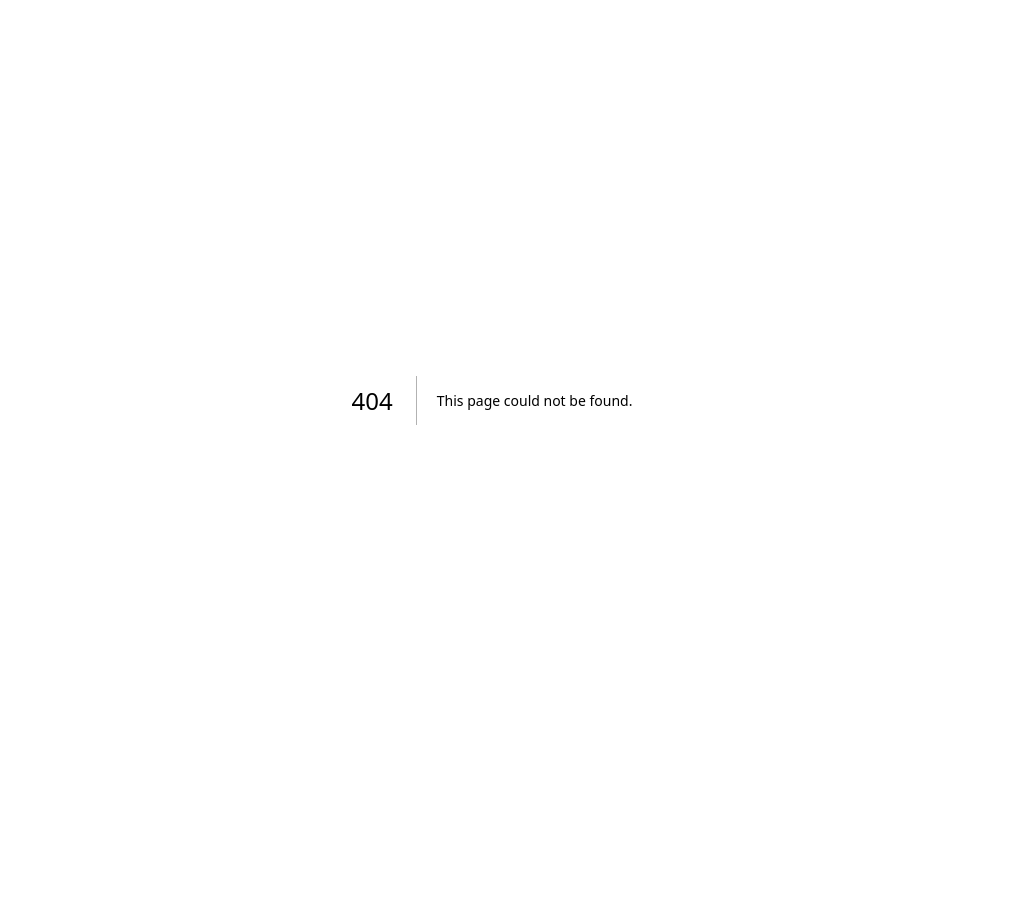
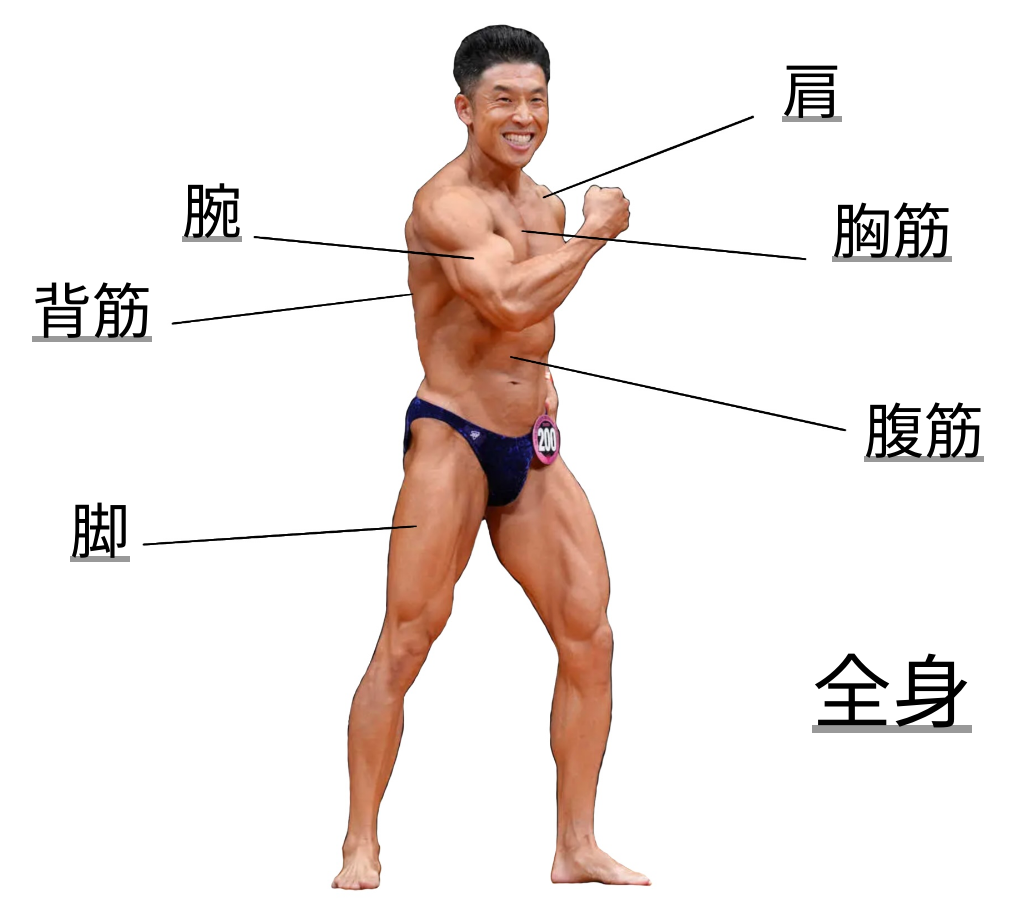
Before and after one commit to na2kera/mintore, a Next.js app: page /Mypage/Kinnikun in a window 1280 px wide. Before the commit this address had no page. Shown: the whole page, without its empty margins (148-1163 px from the left). Before the commit the page ends 800 px from the top, so only its background shows below. Built offline with nearby package versions, Linux system fonts and the light colour scheme.

Commit message:
Mypage／Kinnikunの表示

```diff
--- /dev/null
+++ b/app/Mypage/Kinnikun/page.tsx
@@ -0,0 +1,8 @@
+import KinnikunLink from "@/app/components/KinnikunLink";
+import React from "react";
+
+const page = () => {
+  return <KinnikunLink place="mypage" />;
+};
+
+export default page;
```
